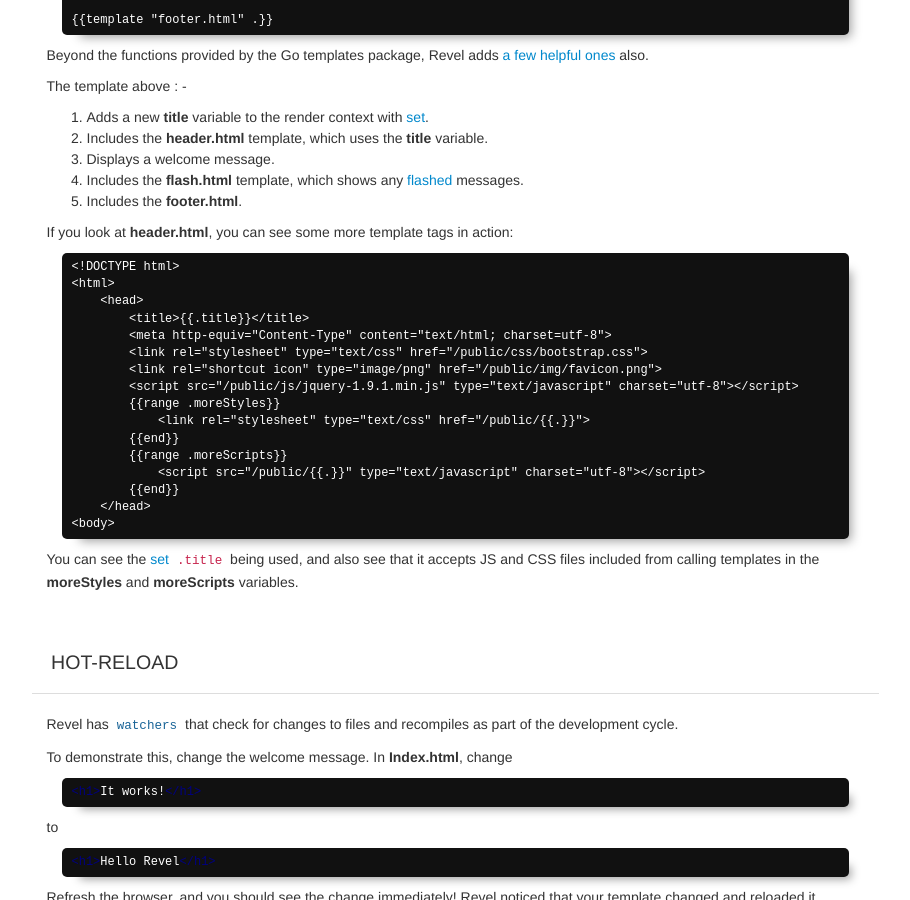
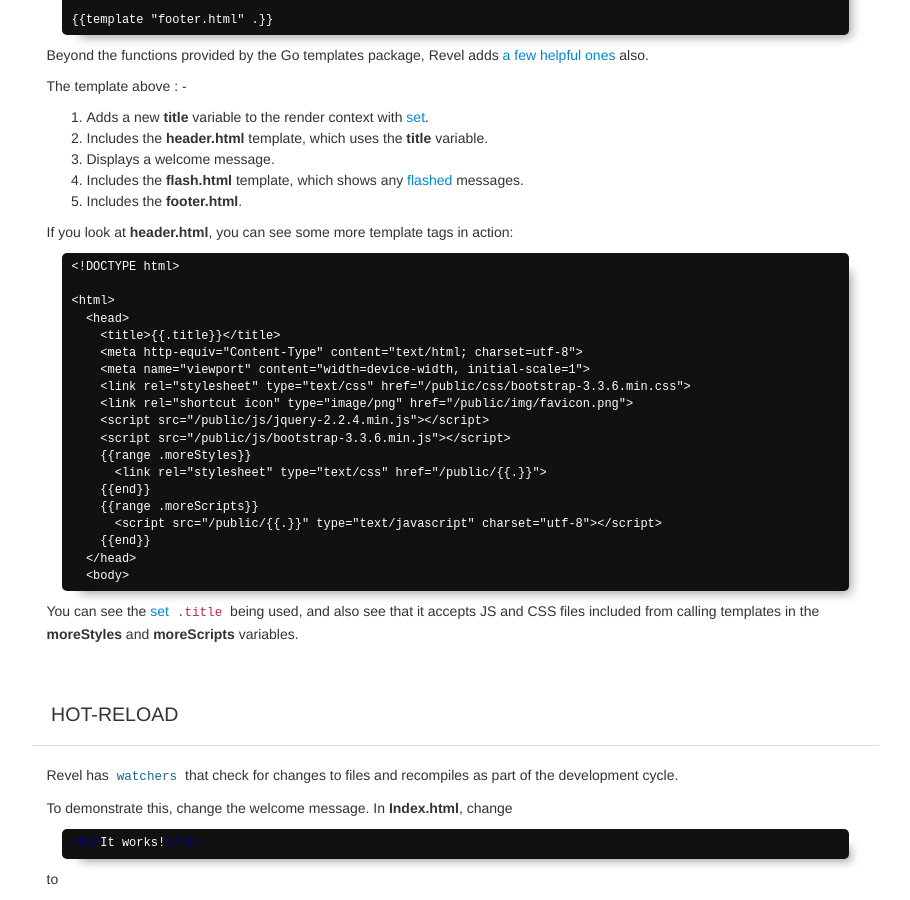
Before and after one commit to revel/revel.github.io, a Jekyll site: the page built from tutorial/requestflow.md, in a window 1280 px wide and 900 px high, scrolled down 1443 px. Shown: the whole window, without its empty margins (331-1241 px from the left). Built offline with Jekyll 4.4.1, drawn with Linux system fonts in a browser that asks for light colours; nearby versions of some CDN libraries.

Commit message:
Match v.0.16.0 cookie cutter source

```diff
--- a/tutorial/requestflow.md
+++ b/tutorial/requestflow.md
@@ -88,21 +88,25 @@ If you look at **header.html**, you can see some more template tags in action:
 
 {% capture ex %}{% raw %}
 <!DOCTYPE html>
+
 <html>
-    <head>
-        <title>{{.title}}</title>
-        <meta http-equiv="Content-Type" content="text/html; charset=utf-8">
-        <link rel="stylesheet" type="text/css" href="/public/css/bootstrap.css">
-        <link rel="shortcut icon" type="image/png" href="/public/img/favicon.png">
-        <script src="/public/js/jquery-1.9.1.min.js" type="text/javascript" charset="utf-8"></script>
-        {{range .moreStyles}}
-            <link rel="stylesheet" type="text/css" href="/public/{{.}}">
-        {{end}}
-        {{range .moreScripts}}
-            <script src="/public/{{.}}" type="text/javascript" charset="utf-8"></script>
-        {{end}}
-    </head>
-<body>
+  <head>
+    <title>{{.title}}</title>
+    <meta http-equiv="Content-Type" content="text/html; charset=utf-8">
+    <meta name="viewport" content="width=device-width, initial-scale=1">
+    <link rel="stylesheet" type="text/css" href="/public/css/bootstrap-3.3.6.min.css">
+    <link rel="shortcut icon" type="image/png" href="/public/img/favicon.png">
+    <script src="/public/js/jquery-2.2.4.min.js"></script>
+    <script src="/public/js/bootstrap-3.3.6.min.js"></script>
+    {{range .moreStyles}}
+      <link rel="stylesheet" type="text/css" href="/public/{{.}}">
+    {{end}}
+    {{range .moreScripts}}
+      <script src="/public/{{.}}" type="text/javascript" charset="utf-8"></script>
+    {{end}}
+  </head>
+  <body>
+
 {% endraw %}{% endcapture %}
 {% highlight htmldjango %}{{ex}}{% endhighlight %}
 
```
